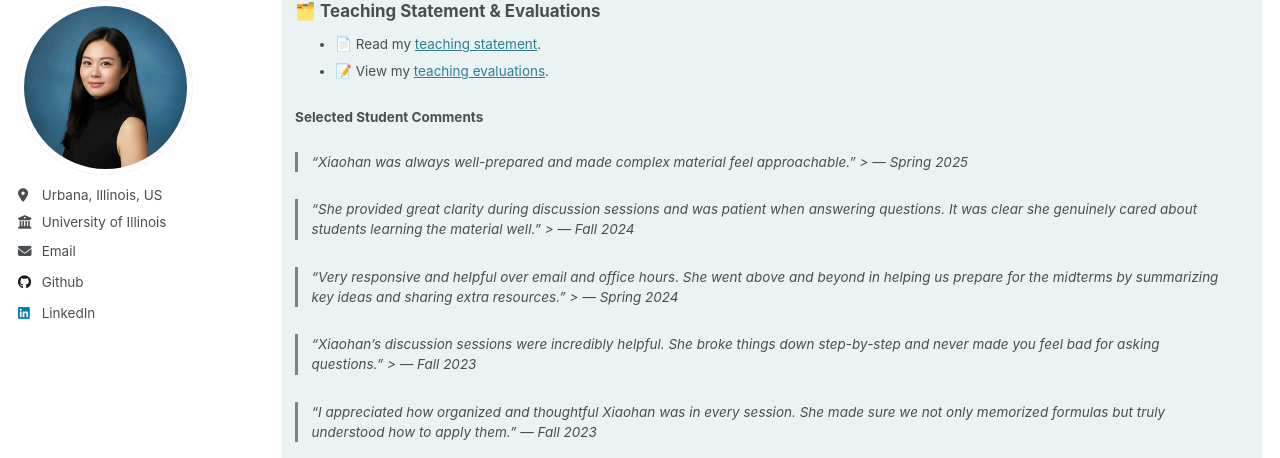
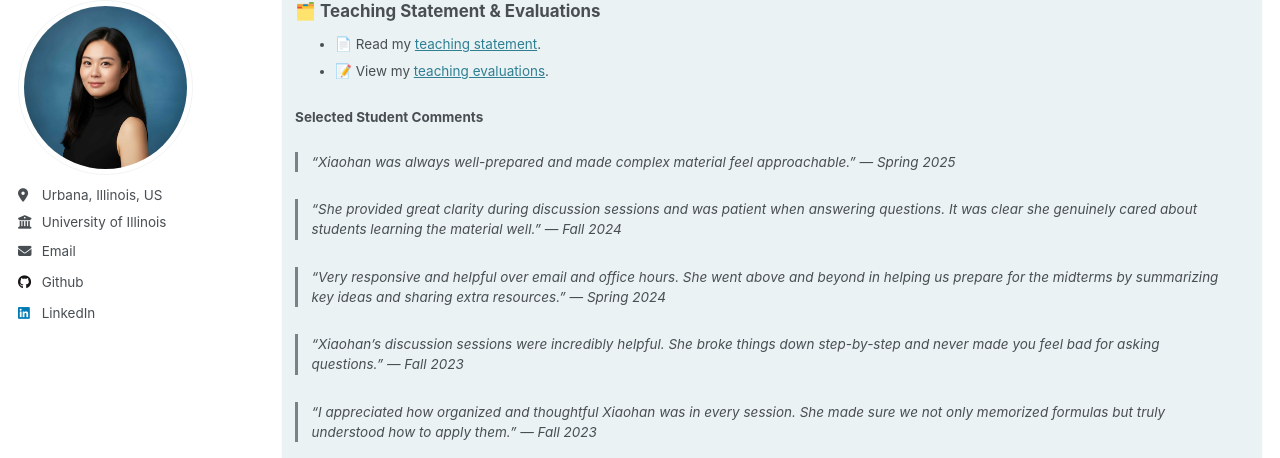
Before and after one commit to xiaohanwang1997/xiaohanwang1997.github.io, a Jekyll site: the page built from _teaching/2014-spring-teaching-1.md, in a window 1280 px wide and 900 px high, scrolled down 736 px. Shown: the part 106-564 px from the top of the window. Built offline with Jekyll 4.4.1, drawn with Linux system fonts in a browser that asks for light colours.

```diff
--- a/_teaching/2014-spring-teaching-1.md
+++ b/_teaching/2014-spring-teaching-1.md
@@ -44,16 +44,15 @@ redirect_from:
 
 ### Selected Student Comments
 
-> "Xiaohan was always well-prepared and made complex material feel approachable."  > — *Spring 2025*
+> "Xiaohan was always well-prepared and made complex material feel approachable." — *Spring 2025*
 
-> "She provided great clarity during discussion sessions and was patient when answering questions. It was clear she genuinely cared about students learning the material well."  > — *Fall 2024*
+> "She provided great clarity during discussion sessions and was patient when answering questions. It was clear she genuinely cared about students learning the material well." — *Fall 2024*
 
-> "Very responsive and helpful over email and office hours. She went above and beyond in helping us prepare for the midterms by summarizing key ideas and sharing extra resources."  > — *Spring 2024*
+> "Very responsive and helpful over email and office hours. She went above and beyond in helping us prepare for the midterms by summarizing key ideas and sharing extra resources." — *Spring 2024*
 
-> "Xiaohan's discussion sessions were incredibly helpful. She broke things down step-by-step and never made you feel bad for asking questions."  > — *Fall 2023*
+> "Xiaohan's discussion sessions were incredibly helpful. She broke things down step-by-step and never made you feel bad for asking questions." — *Fall 2023*
 
-> "I appreciated how organized and thoughtful Xiaohan was in every session. She made sure we not only memorized formulas but truly understood how to apply them."
-> — *Fall 2023*
+> "I appreciated how organized and thoughtful Xiaohan was in every session. She made sure we not only memorized formulas but truly understood how to apply them." — *Fall 2023*
 
 </div>
 
```
